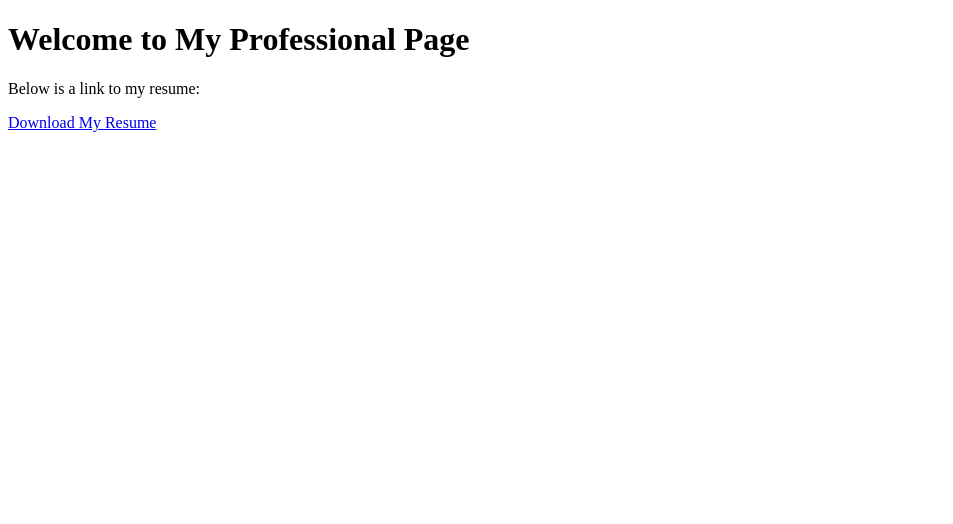
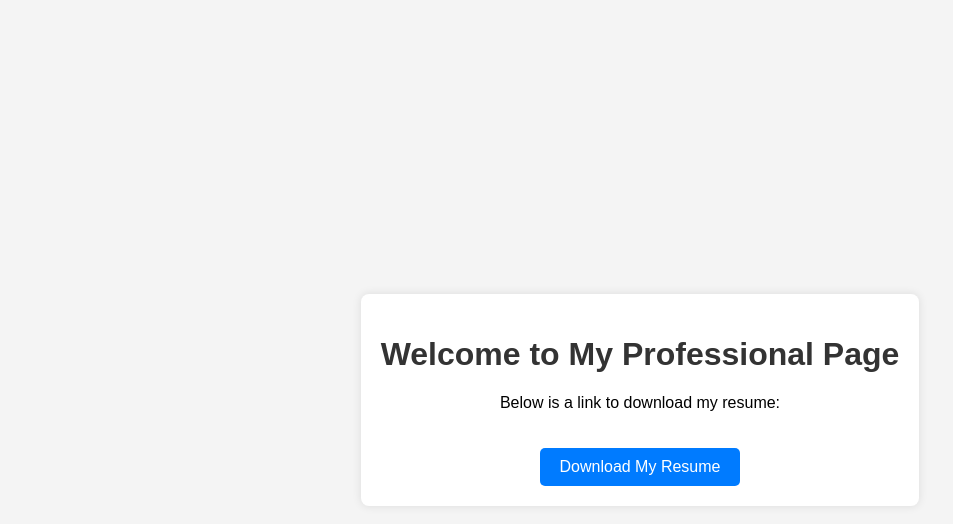
Before and after one commit to dominickkubica/dominickkubica.github.io, a plain HTML site: page index.html in a window 1280 px wide. Shown: the whole page, without its empty margins (0-953 px from the left). Drawn offline with Linux system fonts and the light colour scheme.

Commit message:
Update index.html

```diff
--- a/index.html
+++ b/index.html
@@ -4,10 +4,46 @@
     <meta charset="UTF-8">
     <meta name="viewport" content="width=device-width, initial-scale=1.0">
     <title>Dominick Kubica's Resume</title>
+    <style>
+        body {
+            font-family: Arial, sans-serif;
+            background-color: #f4f4f4;
+            margin: 0;
+            padding: 0;
+            display: flex;
+            justify-content: center;
+            align-items: center;
+            height: 100vh;
+        }
+        .container {
+            text-align: center;
+            background: white;
+            padding: 20px;
+            border-radius: 8px;
+            box-shadow: 0 0 10px rgba(0,0,0,0.1);
+        }
+        h1 {
+            color: #333;
+        }
+        a {
+            display: inline-block;
+            margin-top: 20px;
+            padding: 10px 20px;
+            background-color: #007BFF;
+            color: white;
+            text-decoration: none;
+            border-radius: 5px;
+        }
+        a:hover {
+            background-color: #0056b3;
+        }
+    </style>
 </head>
 <body>
-    <h1>Welcome to My Professional Page</h1>
-    <p>Below is a link to my resume:</p>
-    <a href="./Dominick Kubica Resume - 09_20.pdf" target="_blank">Download My Resume</a>
+    <div class="container">
+        <h1>Welcome to My Professional Page</h1>
+        <p>Below is a link to download my resume:</p>
+        <a href="Dominick Kubica Resume - 09_20.pdf" target="_blank">Download My Resume</a>
+    </div>
 </body>
 </html>
```
